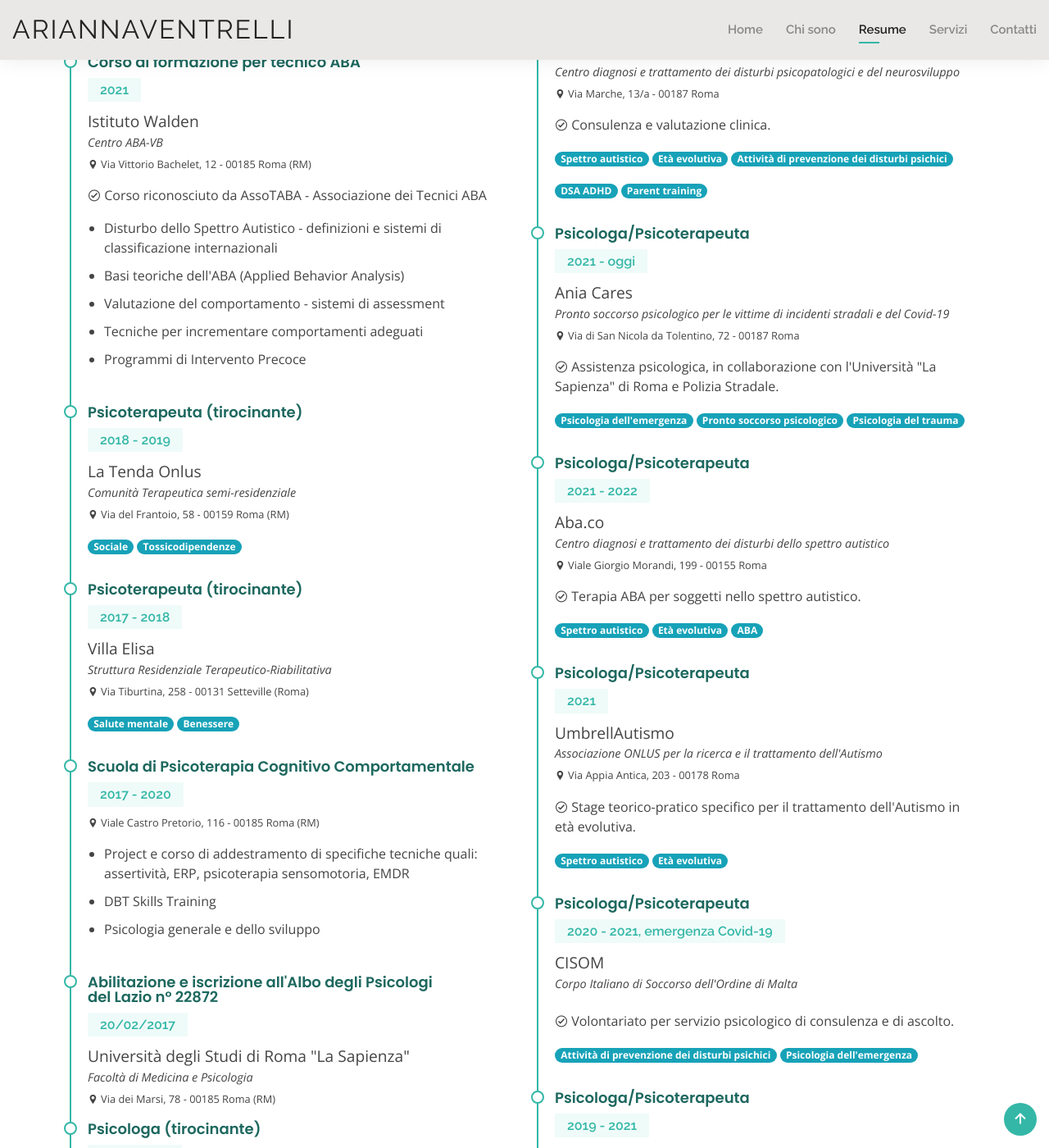
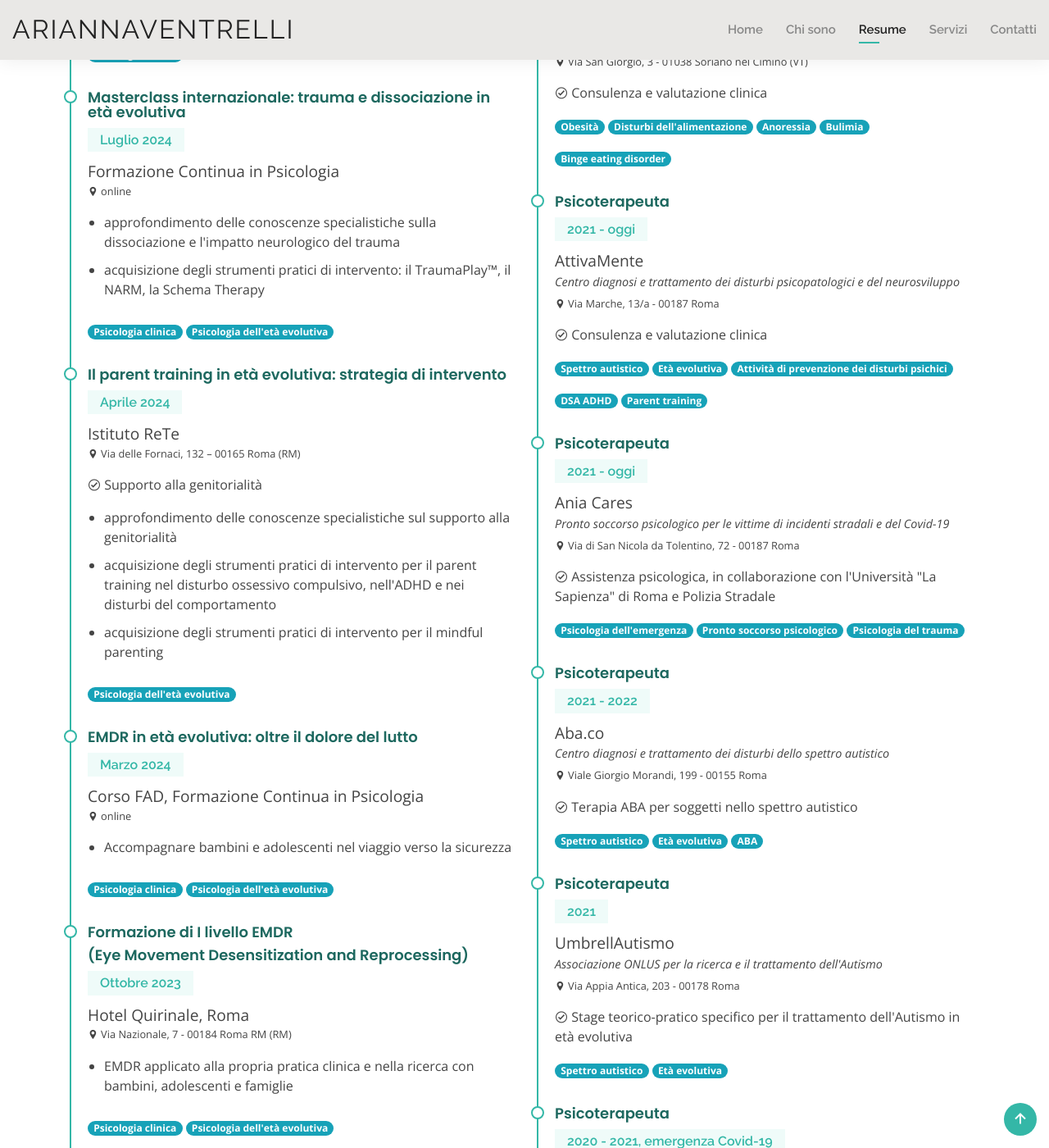
Before and after one commit to venari-psycho/venari-psycho.github.io, a Jekyll site: the page built from resume.html, in a window 1280 px wide and 1400 px high, scrolled down 897 px. Shown: the whole window at 82% size. Built offline with Jekyll 4.4.1, drawn with Linux system fonts in a browser that asks for light colours; some of the changed text lies outside the part shown.

Commit message:
Update resume.html and split in two files

```diff
--- a/resume.html
+++ b/resume.html
@@ -9,7 +9,7 @@
 
   <!-- ======= Resume Section ======= -->
   <section id="resume" class="resume">
-    <div class="container" data-aos="fade-up">
+    <div class="container" data-aos="fade-up" data-aos-delay="100">
 
       <div class="section-title">
         <h2>Resume</h2>
@@ -30,6 +30,146 @@
           </div>
 
           <h3 class="resume-title">Formazione</h3>
+
+          <!-- ***************************** -->
+
+          <div class="resume-item">
+            <h4>Summit internazionale: il disturbo ossessivo compulsivo</h4>
+            <h5>Luglio 2024</h5>
+            <div class="job-header">
+              <div class="job-center-name">Formazione Continua in Psicologia</div>
+              <div class="job-center-location">
+                <span class="icofont-location-pin"></span> online
+              </div>
+            </div>
+            <div class="job-content">
+              <ul>
+                <li>approfondimento delle conoscenze specialistiche sul ruolo del senso di colpa</li>
+                <li>imparare a gestire i cicli interpersonali familiari</li>
+                <li>adattare al trattamento del DOC tecniche derivate dalla <em>self compassion therapy</em> e <em>schema focused therapy</em></li>
+                <li>includere nuovi strumenti di misura dei sintomi nella pratica clinica</li>
+                <li>adattare l'E/RP alle sedute condotte in modalità online</li>
+              </ul>
+            </div>
+            <div class="job-footer">
+              <p class="badge badge-pill badge-info">Psicologia clinica</p>
+            </div>
+          </div>
+          <div class="resume-item">
+            <h4>Masterclass internazionale: trauma e dissociazione in et&agrave; evolutiva</h4>
+            <h5>Luglio 2024</h5>
+            <div class="job-header">
+              <div class="job-center-name">Formazione Continua in Psicologia</div>
+              <div class="job-center-location">
+                <span class="icofont-location-pin"></span> online
+              </div>
+            </div>
+            <div class="job-content">
+              <ul>
+                <li>approfondimento delle conoscenze specialistiche sulla dissociazione e l'impatto neurologico del trauma</li>
+                <li>acquisizione degli strumenti pratici di intervento: il TraumaPlay&trade;, il NARM, la Schema Therapy</li>
+              </ul>
+            </div>
+            <div class="job-footer">
+              <p class="badge badge-pill badge-info">Psicologia clinica</p>
+              <p class="badge badge-pill badge-info">Psicologia dell'et&agrave; evolutiva</p>
+            </div>
+          </div>
+          <div class="resume-item">
+            <h4>Il parent training in et&agrave; evolutiva: strategia di intervento</h4>
+            <h5>Aprile 2024</h5>
+            <div class="job-header">
+              <div class="job-center-name"> Istituto ReTe</div>
+              <div class="job-center-location">
+                <span class="icofont-location-pin"></span> Via delle Fornaci, 132 – 00165 Roma (RM)
+              </div>
+            </div>
+            <div class="job-content">
+              <p><span class="icofont-check-circled"></span> Supporto alla genitorialit&agrave;</p>
+              <ul>
+                <li>approfondimento delle conoscenze specialistiche sul supporto alla genitorialit&agrave;</li>
+                <li>acquisizione degli strumenti pratici di intervento per il parent training nel disturbo ossessivo compulsivo, nell'ADHD e nei disturbi del comportamento</li>
+                <li>acquisizione degli strumenti pratici di intervento per il mindful parenting</li>
+              </ul>
+            </div>
+            <div class="job-footer">
+              <p class="badge badge-pill badge-info">Psicologia dell'et&agrave; evolutiva</p>
+            </div>
+          </div>
+          <div class="resume-item">
+            <h4>EMDR in et&agrave; evolutiva: oltre il dolore del lutto</h4>
+            <h5>Marzo 2024</h5>
+            <div class="job-header">
+              <div class="job-center-name"> Corso FAD, Formazione Continua in Psicologia</div>
+              <div class="job-center-location">
+                <span class="icofont-location-pin"></span> online
+              </div>
+            </div>
+            <div class="job-content">
+              <ul>
+                <li>Accompagnare bambini e adolescenti nel viaggio verso la sicurezza</li>
+              </ul>
+            </div>
+            <div class="job-footer">
+              <p class="badge badge-pill badge-info">Psicologia clinica</p>
+              <p class="badge badge-pill badge-info">Psicologia dell'et&agrave; evolutiva</p>
+            </div>
+          </div>
+          <div class="resume-item">
+            <h4>Formazione di I livello EMDR</h4>
+            <h4>(Eye Movement Desensitization and Reprocessing)</h4>
+            <h5>Ottobre 2023</h5>
+            <div class="job-header">
+              <div class="job-center-name"> Hotel Quirinale, Roma</div>
+              <div class="job-center-location">
+                <span class="icofont-location-pin"></span> Via Nazionale, 7 - 00184 Roma RM (RM)
+              </div>
+            </div>
+            <div class="job-content">
+              <ul>
+                <li>EMDR applicato alla propria pratica clinica e nella ricerca con bambini, adolescenti e famiglie</li>
+              </ul>
+            </div>
+            <div class="job-footer">
+              <p class="badge badge-pill badge-info">Psicologia clinica</p>
+              <p class="badge badge-pill badge-info">Psicologia dell'et&agrave; evolutiva</p>
+            </div>
+          </div>
+          <div class="resume-item">
+            <h4>Formazione di I e II livello EMDR</h4>
+            <h4>(Eye Movement Desensitization and Reprocessing)</h4>
+            <h5>Giugno - Luglio 2023</h5>
+            <div class="job-header">
+              <div class="job-center-name"> Hotel Quirinale, Roma</div>
+              <div class="job-center-location">
+                <span class="icofont-location-pin"></span> Via Nazionale, 7 - 00184 Roma RM (RM)
+              </div>
+            </div>
+            <div class="job-content">
+              <ul>
+                <li>EMDR applicato alla propria pratica clinica e nella ricerca</li>
+              </ul>
+            </div>
+            <div class="job-footer">
+              <p class="badge badge-pill badge-info">Psicologia clinica</p>
+            </div>
+          </div>
+          <div class="resume-item">
+            <h4>Protocollo MBSR</h4>
+            <h4>(Mindfulness Based Stress Reduction)</h4>
+            <h5>Settembre - Novembre 2021</h5>
+            <div class="job-header">
+              <div class="job-center-name">Format sas</div>
+              <div class="job-center-location">
+                <span class="icofont-location-pin"></span> online
+              </div>
+            </div>
+            <div class="job-footer">
+              <p class="badge badge-pill badge-info">Psicologia clinica</p>
+            </div>
+          </div>
+
+          <!-- ***************************** -->
           <div class="resume-item">
             <h4>Corso di psicodiagnostica in et&agrave; evolutiva</h4>
             <h5>2021</h5>
@@ -42,13 +182,6 @@
             </div>
             <div class="job-content">
               <p><span class="icofont-check-circled"></span> Assessment, valutazione e inquadramento diagnostico</p>
-              <ul>
-                <li>CBCL, Child Behaviour Checklist</li>
-                <li>CRS-R, Conners Rating Scales</li>
-                <li>CDI 2, Children's Depression Inventory</li>
-                <li>MASC 2, Multidimensional Anxiety Scale for Children</li>
-                <li>CY-BOX, Children's Yale-Brown Obsessive Compulsive Scale</li>
-              </ul>
             </div>
           </div>
           <div class="resume-item">
@@ -63,13 +196,6 @@
             </div>
             <div class="job-content">
               <p><span class="icofont-check-circled"></span> Corso riconosciuto da AssoTABA - Associazione dei Tecnici ABA</p>
-              <ul>
-                <li>Disturbo dello Spettro Autistico - definizioni e sistemi di classificazione internazionali</li>
-                <li>Basi teoriche dell'ABA (Applied Behavior Analysis)</li>
-                <li>Valutazione del comportamento - sistemi di assessment</li>
-                <li>Tecniche per incrementare comportamenti adeguati</li>
-                <li>Programmi di Intervento Precoce</li>
-              </ul>
             </div>
           </div>
           <div class="resume-item">
@@ -102,114 +228,30 @@
               <p class="badge badge-pill badge-info">Benessere</p>
             </div>
           </div>
-          <div class="resume-item">
-            <h4>Scuola di Psicoterapia Cognitivo Comportamentale</h4>
-            <h5>2017 - 2020</h5>
-            <div class="job-header">
-              <div class="job-center-location">
-                <span class="icofont-location-pin"></span> Viale Castro Pretorio, 116 - 00185 Roma (RM)
-              </div>
-            </div>
-            <div class="job-content">
-              <ul>
-                <li>Project e corso di addestramento di specifiche tecniche quali: assertivit&agrave;, ERP, psicoterapia sensomotoria, EMDR</li>
-                <li>DBT Skills Training</li>
-                <li>Psicologia generale e dello sviluppo</li>
-              </ul>
-            </div>
-          </div>
-          <div class="resume-item">
-            <h4>Abilitazione e iscrizione all'Albo degli Psicologi<br />del Lazio n° {{ site.data.contact.numero_albo_psicologi }}</h4>
-            <h5>20/02/2017</h5>
-            <div class="job-header">
-              <div class="job-center-name">Universit&agrave; degli Studi di Roma "La Sapienza"</div>
-              <div class="job-center-description">Facolt&agrave; di Medicina e Psicologia</div>
-              <div class="job-center-location">
-                <span class="icofont-location-pin"></span> Via dei Marsi, 78 - 00185 Roma (RM)
-              </div>
-            </div>
-          </div>
-          <div class="resume-item">
-            <h4>Psicologa (tirocinante)</h4>
-            <h5>2015 - 2016</h5>
-            <div class="job-header">
-              <div class="job-center-name">Istituto di Medicina Legale Aerospaziale "Aldo di Loreto"</div>
-              <div class="job-center-location">
-                <span class="icofont-location-pin"></span> Viale Piero Gobetti, 2 - 00185 Roma (RM)
-              </div>
-            </div>
-            <br/>
-            <h5>2015</h5>
-            <div class="job-header">
-              <div class="job-center-name">Policlinico Militare Celio</div>
-              <div class="job-center-description">Dipartimento Medicina, U.O.S. Psichiatria e Consultorio Psicologico</div>
-              <div class="job-center-location">
-                <span class="icofont-location-pin"></span> Piazza Celimontana, 50 - 00184 Roma (RM)
-              </div>
-            </div>
-            <div class="job-footer">
-              <p class="badge badge-pill badge-info">Tossicodipendenze</p>
-              <p class="badge badge-pill badge-info">Sanit&agrave;</p>
-              <p class="badge badge-pill badge-info">Psicologia clinica</p>
-            </div>
-          </div>
-          <div class="resume-item">
-            <h4>Laurea Magistrale in Psicologia Clinica, della Salute e di Comunit&agrave;</h4>
-            <h5>2012 - 2014</h5>
-            <div class="job-header">
-              <div class="job-center-name">Universit&agrave; degli Studi di Roma "La Sapienza"</div>
-              <div class="job-center-description">Facolt&agrave; di Medicina e Psicologia</div>
-              <div class="job-center-location">
-                <span class="icofont-location-pin"></span> Via dei Marsi, 78 - 00185 Roma (RM)
-              </div>
-            </div>
-            <div class="job-content">
-              <p><span class="icofont-check-circled"></span> Tesi di Laurea sperimentale dal titolo: <em>"Self care, supporto familiare e stato affettivo in pazienti diabetici di tipo II"</em></p>
-            </div>
-            <div class="job-footer">
-              <p class="badge badge-pill badge-info">
-                Psicopatologia della salute
-              </p>
-            </div>
-          </div>
-          <div class="resume-item">
-            <h4>Laurea in Scienze Psicologiche</h4>
-            <h4><em>Curriculum Sviluppo, educazione e benessere</em></h4>
-            <h5>2009 - 2012</h5>
-            <div class="job-header">
-              <div class="job-center-name">Universit&agrave; degli Studi di Roma "La Sapienza"</div>
-              <div class="job-center-description">Facolt&agrave; di Medicina e Psicologia</div>
-              <div class="job-center-location">
-                <span class="icofont-location-pin"></span> Via dei Marsi, 78 - 00185 Roma (RM)
-              </div>
-            </div>
-            <div class="job-content">
-              <p><span class="icofont-check-circled"></span> Tesi di Laurea dal titolo: <em>"Il quadro clinico dell'anoressia infantile: una rassegna teorica"</em>.</p>
-            </div>
-            <div class="job-footer">
-              <p class="badge badge-pill badge-info">
-                Psicodinamica delle relazioni familiari
-              </p>
-              <p class="badge badge-pill badge-info">
-                Psicopatologia dello sviluppo
-              </p>
-            </div>
-          </div>
-          <div class="resume-item">
-            <h4>Diploma di Maturit&agrave; Classica</h4>
-            <h5>2004 - 2009</h5>
-            <div class="job-header">
-              <div class="job-center-name">Liceo Classico Statale "Pilo Albertelli"</div>
-              <div class="job-center-location">
-                <span class="icofont-location-pin"></span> Via Daniele Manin, 72 – 00185 Roma (RM)
-              </div>
-            </div>
-          </div>
         </div>
         <div class="col-lg-6">
           <h3 class="resume-title">Esperienze Professionali</h3>
           <div class="resume-item">
-            <h4>Psicologa/Psicoterapeuta</h4>
+            <h4>Psicoterapeuta</h4>
+            <h5>2023 - oggi</h5>
+            <div class="job-header">
+              <div class="job-center-name">Agenzia Vita Indipendente Onlus</div>
+              <div class="job-center-description">Centro per la promozione dei diritti delle persone con disabilit&agrave;</div>
+              <div class="job-center-location">
+                <span class="icofont-location-pin"></span> Via degli Anemoni, 19 - 00172 Roma (RM)
+              </div>
+            </div>
+            <div class="job-content">
+              <p><span class="icofont-check-circled"></span> Consulenza e valutazione clinica</p>
+            </div>
+            <div class="job-footer">
+              <p class="badge badge-pill badge-info">Disabilit&agrave;</p>
+              <p class="badge badge-pill badge-info">Parent training</p>
+              <p class="badge badge-pill badge-info">Psicoterapia</p>
+            </div>
+          </div>
+          <div class="resume-item">
+            <h4>Psicoterapeuta</h4>
             <h5>2022 - oggi</h5>
             <div class="job-header">
               <div class="job-center-name">Logos Medical Center</div>
@@ -219,7 +261,7 @@
               </div>
             </div>
             <div class="job-content">
-              <p><span class="icofont-check-circled"></span> Consulenza e valutazione clinica.</p>
+              <p><span class="icofont-check-circled"></span> Consulenza e valutazione clinica</p>
             </div>
             <div class="job-footer">
               <p class="badge badge-pill badge-info">Psicopatologia</p>
@@ -231,7 +273,7 @@
             </div>
           </div>
           <div class="resume-item">
-            <h4>Psicologa/Psicoterapeuta</h4>
+            <h4>Psicoterapeuta</h4>
             <h5>2022</h5>
             <div class="job-header">
               <div class="job-center-name">Istituto San Giorgio</div>
@@ -241,7 +283,7 @@
               </div>
             </div>
             <div class="job-content">
-              <p><span class="icofont-check-circled"></span> Consulenza e valutazione clinica.</p>
+              <p><span class="icofont-check-circled"></span> Consulenza e valutazione clinica</p>
             </div>
             <div class="job-footer">
               <p class="badge badge-pill badge-info">Obesit&agrave;</p>
@@ -252,7 +294,7 @@
             </div>
           </div>
           <div class="resume-item">
-            <h4>Psicologa/Psicoterapeuta</h4>
+            <h4>Psicoterapeuta</h4>
             <h5>2021 - oggi</h5>
             <div class="job-header">
               <div class="job-center-name">AttivaMente</div>
@@ -262,7 +304,7 @@
               </div>
             </div>
             <div class="job-content">
-              <p><span class="icofont-check-circled"></span> Consulenza e valutazione clinica.</p>
+              <p><span class="icofont-check-circled"></span> Consulenza e valutazione clinica</p>
             </div>
             <div class="job-footer">
               <p class="badge badge-pill badge-info">Spettro autistico</p>
@@ -273,7 +315,7 @@
             </div>
           </div>
           <div class="resume-item">
-            <h4>Psicologa/Psicoterapeuta</h4>
+            <h4>Psicoterapeuta</h4>
             <h5>2021 - oggi</h5>
             <div class="job-header">
               <div class="job-center-name">Ania Cares</div>
@@ -283,7 +325,7 @@
               </div>
             </div>
             <div class="job-content">
-              <p><span class="icofont-check-circled"></span> Assistenza psicologica, in collaborazione con l'Universit&agrave; "La Sapienza" di Roma e Polizia Stradale.</p>
+              <p><span class="icofont-check-circled"></span> Assistenza psicologica, in collaborazione con l'Universit&agrave; "La Sapienza" di Roma e Polizia Stradale</p>
             </div>
             <div class="job-footer">
               <p class="badge badge-pill badge-info">Psicologia dell'emergenza</p>
@@ -292,7 +334,7 @@
             </div>
           </div>
           <div class="resume-item">
-            <h4>Psicologa/Psicoterapeuta</h4>
+            <h4>Psicoterapeuta</h4>
             <h5>2021 - 2022</h5>
             <div class="job-header">
               <div class="job-center-name">Aba.co</div>
@@ -302,7 +344,7 @@
               </div>
             </div>
             <div class="job-content">
-              <p><span class="icofont-check-circled"></span> Terapia ABA per soggetti nello spettro autistico.</p>
+              <p><span class="icofont-check-circled"></span> Terapia ABA per soggetti nello spettro autistico</p>
             </div>
             <div class="job-footer">
               <p class="badge badge-pill badge-info">Spettro autistico</p>
@@ -311,7 +353,7 @@
             </div>
           </div>
           <div class="resume-item">
-            <h4>Psicologa/Psicoterapeuta</h4>
+            <h4>Psicoterapeuta</h4>
             <h5>2021</h5>
             <div class="job-header">
               <div class="job-center-name">UmbrellAutismo</div>
@@ -321,7 +363,7 @@
               </div>
             </div>
             <div class="job-content">
-              <p><span class="icofont-check-circled"></span> Stage teorico-pratico specifico per il trattamento dell'Autismo in et&agrave; evolutiva.</p>
+              <p><span class="icofont-check-circled"></span> Stage teorico-pratico specifico per il trattamento dell'Autismo in et&agrave; evolutiva</p>
             </div>
             <div class="job-footer">
               <p class="badge badge-pill badge-info">Spettro autistico</p>
@@ -329,14 +371,14 @@
             </div>
           </div>
           <div class="resume-item">
-            <h4>Psicologa/Psicoterapeuta</h4>
+            <h4>Psicoterapeuta</h4>
             <h5>2020 - 2021, emergenza Covid-19</h5>
             <div class="job-header">
               <div class="job-center-name">CISOM</div>
               <div class="job-center-description">Corpo Italiano di Soccorso dell'Ordine di Malta</div>
             </div>
             <div class="job-content">
-              <p><span class="icofont-check-circled"></span> Volontariato per servizio psicologico di consulenza e di ascolto.</p>
+              <p><span class="icofont-check-circled"></span> Volontariato per servizio psicologico di consulenza e di ascolto</p>
             </div>
             <div class="job-footer">
               <p class="badge badge-pill badge-info">Attivit&agrave; di prevenzione dei disturbi psichici</p>
@@ -344,7 +386,7 @@
             </div>
           </div>
           <div class="resume-item">
-            <h4>Psicologa/Psicoterapeuta</h4>
+            <h4>Psicoterapeuta</h4>
             <h5>2019 - 2021</h5>
             <div class="job-header">
               <div class="job-center-name">ASL ROMA 6</div>
@@ -354,7 +396,7 @@
               </div>
             </div>
             <div class="job-content">
-              <p><span class="icofont-check-circled"></span> Consulenza e valutazione clinica.</p>
+              <p><span class="icofont-check-circled"></span> Consulenza e valutazione clinica</p>
             </div>
             <div class="job-footer">
               <p class="badge badge-pill badge-info">Attivit&agrave; di prevenzione dei disturbi psichici</p>
@@ -397,11 +439,11 @@
             </div>
           </div>
           <div class="resume-item">
-            <h4>Psicologa/Psicoterapeuta</h4>
+            <h4>Psicoterapeuta</h4>
             <h5>2018 - oggi</h5>
             <div class="job-header">
               <div class="job-center-name">SPAZIO CU.BE.</div>
-              <div class="job-center-description">Studio di Psicoterapia e Associazione culturale</div>
+              <div class="job-center-description">Studio di Psicoterapia</div>
               <div class="job-center-location">
                 <span class="icofont-location-pin"></span> {{ site.data.contact.address }}
               </div>
```
Also changed, not shown: other parts of resume.html (+1 -1 lines), resume-2.html (added, +132 -0 lines).
